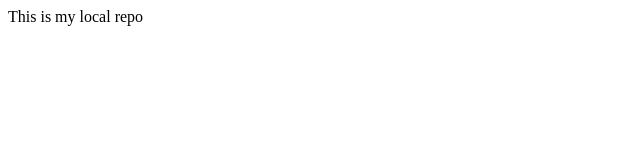
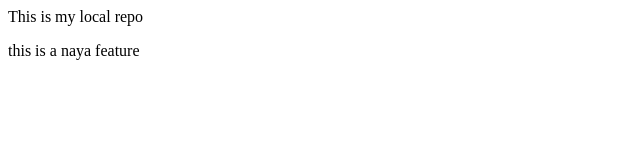
Before and after one commit to krati05/localrepo, a plain HTML site: page index.html in a window 1280 px wide. Shown: the whole page, without its empty margins (0-640 px from the left). Drawn offline with Linux system fonts and the light colour scheme.

Commit message:
naya feature

```diff
--- a/index.html
+++ b/index.html
@@ -1 +1,2 @@
 <p>This is my local repo</p>
+<P> this is a naya feature</P>
```
